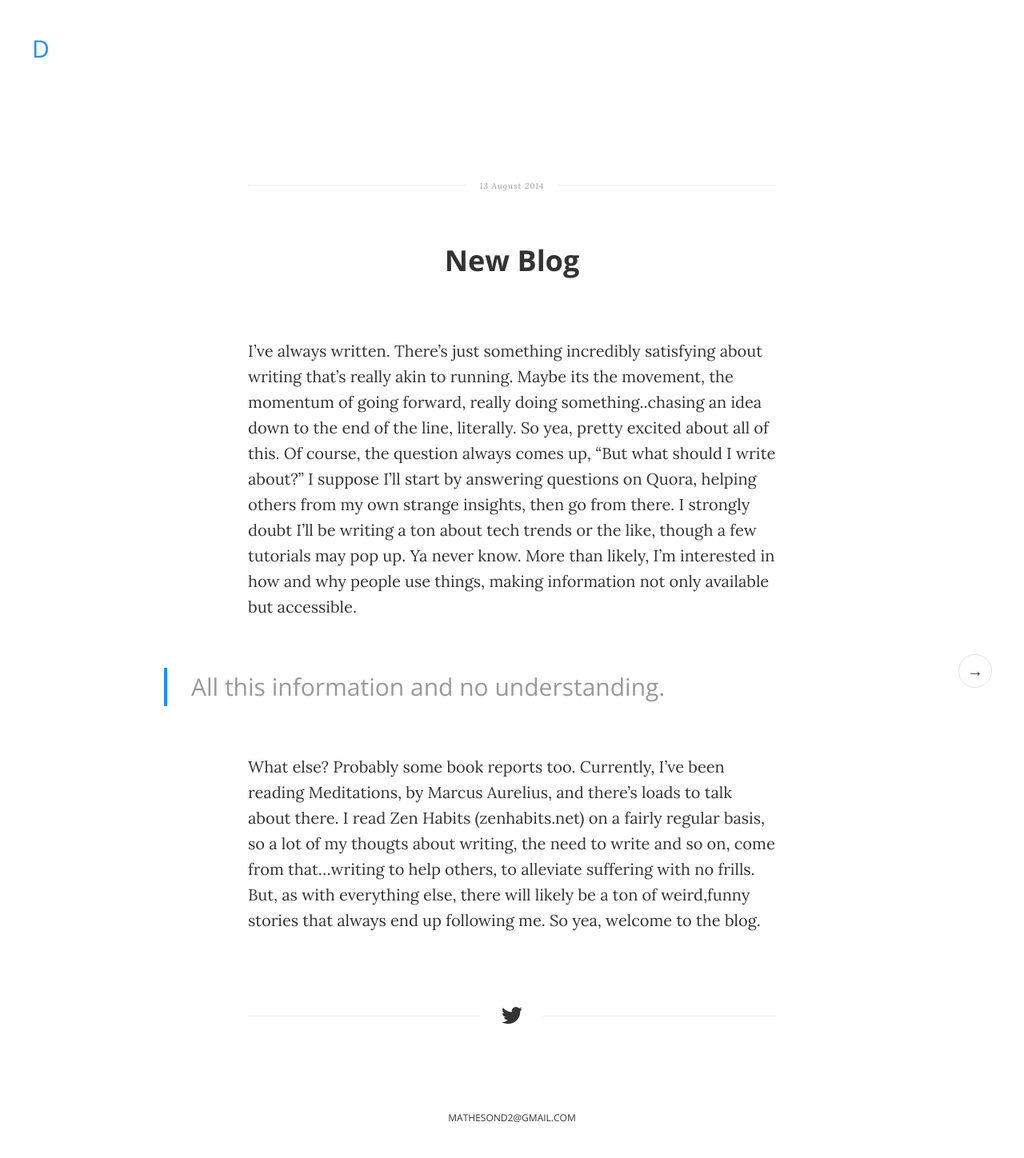
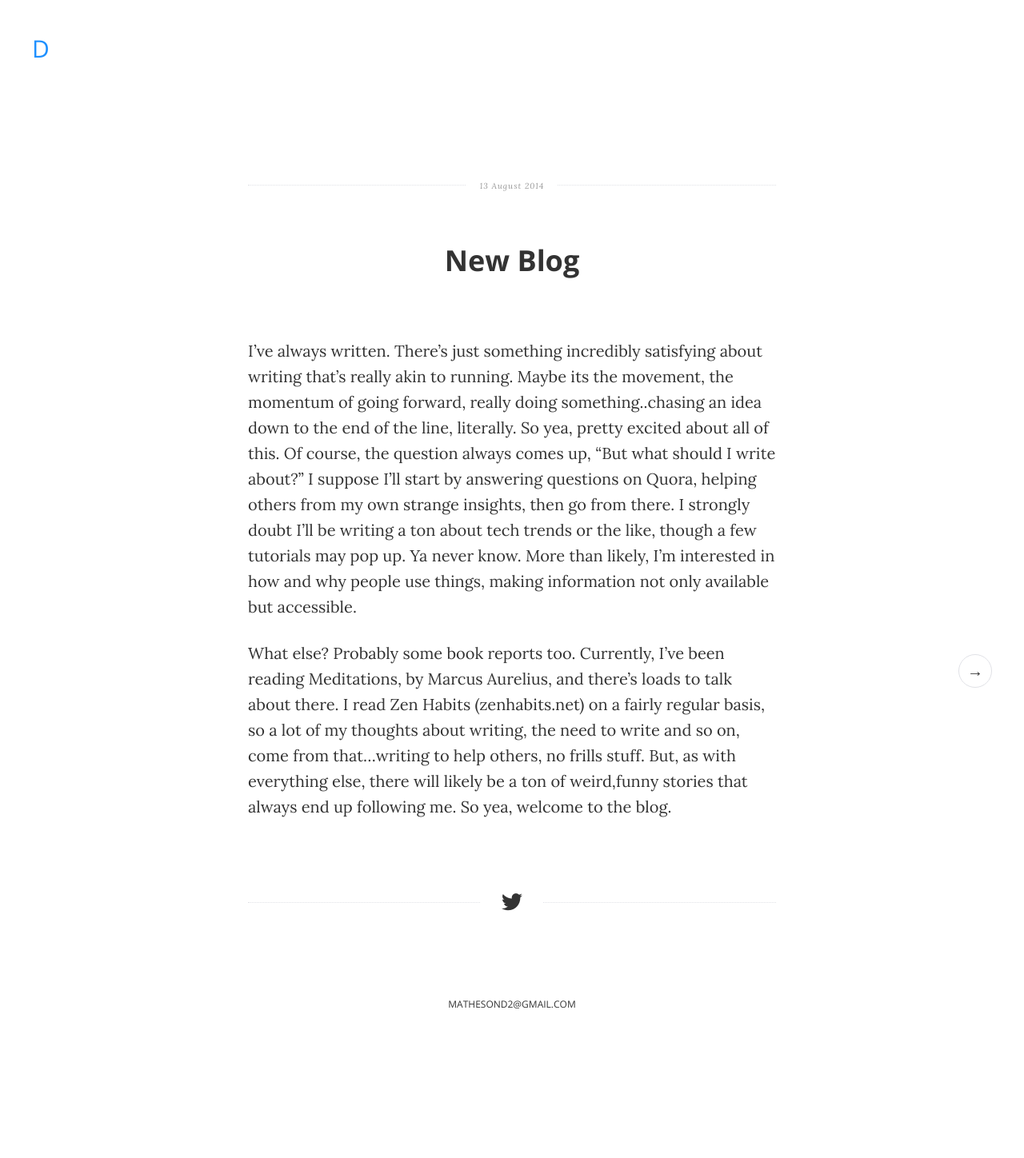
Before and after one commit to mathesond2/davidmatheson.me, a Jekyll site: the page built from _posts/2014-08-13-new-blog.markdown, in a window 1280 px wide. Shown: the whole page at 80% size. Built offline with Jekyll 4.4.1, drawn with Linux system fonts in a browser that asks for light colours; nearby versions of some CDN libraries; after the commit the page ends 1306 px from its top, so only the background shows below that.

Commit message:
post fix

```diff
--- a/_posts/2014-08-13-new-blog.markdown
+++ b/_posts/2014-08-13-new-blog.markdown
@@ -6,6 +6,4 @@ date:   2014-08-13
 
  I've always written. There's just something incredibly satisfying about writing that's really akin to running. Maybe its the movement, the momentum of going forward, really doing something..chasing an idea down to the end of the line, literally. So yea, pretty excited about all of this. Of course, the question always comes up, "But what should I write about?" I suppose I'll start by answering questions on Quora, helping others from my own strange insights, then go from there. I strongly doubt I'll be writing a ton about tech trends or the like, though a few tutorials may pop up. Ya never know. More than likely, I'm interested in how and why people use things, making information not only available but accessible.
 
->All this information and no understanding.
-
-What else? Probably some book reports too. Currently, I've been reading Meditations, by Marcus Aurelius, and there's loads to talk about there. I read Zen Habits (zenhabits.net) on a fairly regular basis, so a lot of my thougts about writing, the need to write and so on, come from that...writing to help others, to alleviate suffering with no frills. But, as with everything else, there will likely be a ton of weird,funny stories that always end up following me. So yea, welcome to the blog.
+What else? Probably some book reports too. Currently, I've been reading Meditations, by Marcus Aurelius, and there's loads to talk about there. I read Zen Habits (zenhabits.net) on a fairly regular basis, so a lot of my thoughts about writing, the need to write and so on, come from that...writing to help others, no frills stuff. But, as with everything else, there will likely be a ton of weird,funny stories that always end up following me. So yea, welcome to the blog.
```
